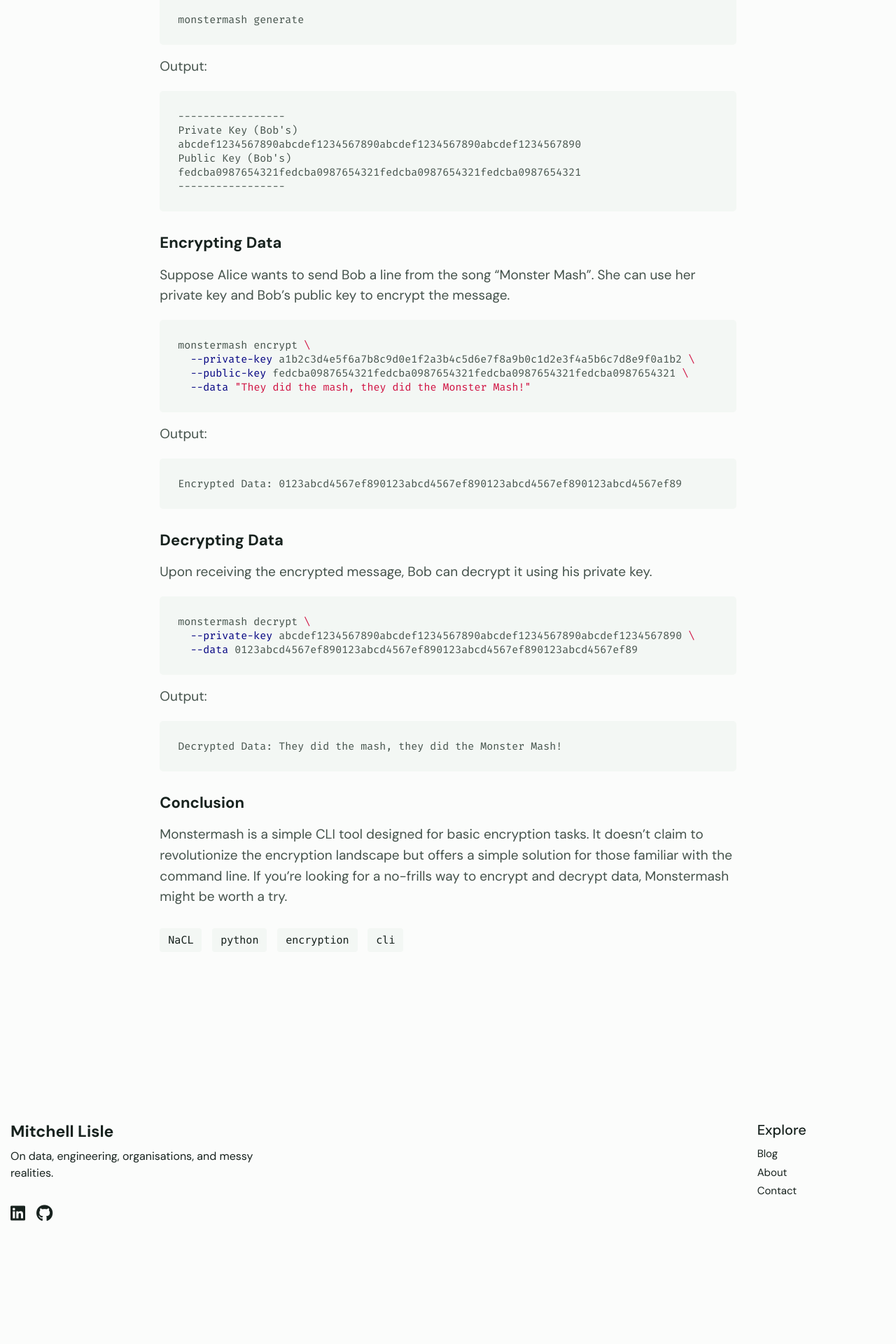
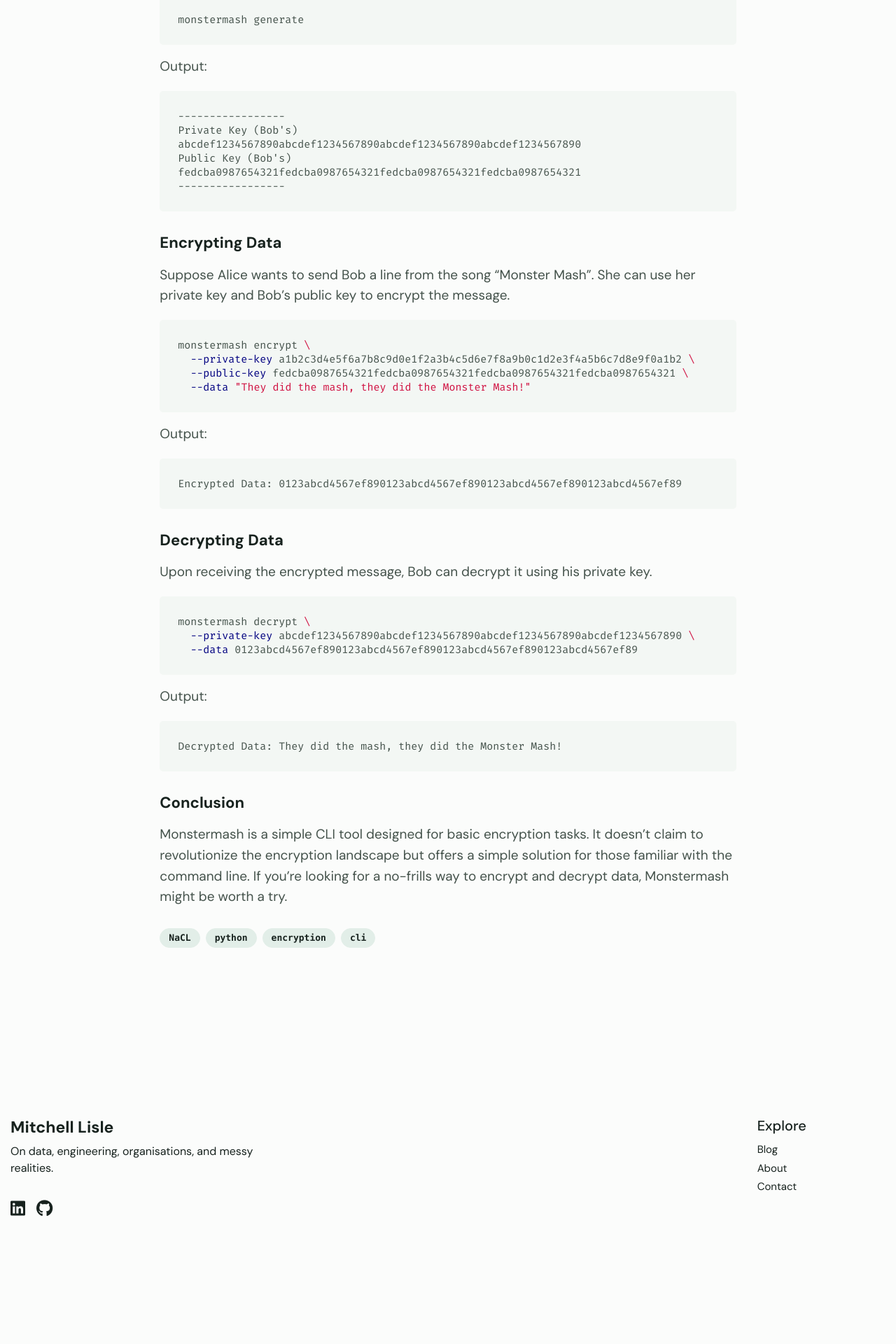
Before and after one commit to mitchelllisle/mitchelllisle.github.io, a Jekyll site: the page built from collections/_posts/2023-08-01-monstermash.md, in a window 1280 px wide. Shown: the part 1954-3874 px from the top of the page at 70% size. Built offline with Jekyll 4.4.1, drawn with Linux system fonts in a browser that asks for light colours.

Commit message:
Style tags as pill badges

```diff
--- a/_sass/theme/cards/_card-post.scss
+++ b/_sass/theme/cards/_card-post.scss
@@ -80,14 +80,27 @@
     font-size: 15px;
   }
   .card-categories {
-    display: inline-flex;
-    font-size: 12px;
+    display: flex;
+    flex-wrap: wrap;
+    gap: 8px;
+    font-size: 11px;
     font-family: $font-family-monospace;
-    > a {
-      background-color: var(--color-base-bg-2);
-      padding: 3px 7px;
-      border-radius: 2px;
-      margin-right: 10px;
+    .card-category {
+      display: inline-flex;
+      align-items: center;
+      color: var(--color-base-text-2);
+      background-color: var(--color-base-bg-3);
+      font-weight: 600;
+      line-height: 1.2;
+      padding: 4px 10px;
+      border: 1px solid var(--color-base-bg-3);
+      border-radius: 999px;
+      &:hover {
+        text-decoration: none;
+        color: var(--color-base-text);
+        background-color: var(--color-base-bg-2);
+        border-color: var(--color-base-text-2);
+      }
     }
   }
   .card-image {
--- a/_sass/theme/pages/_page-post.scss
+++ b/_sass/theme/pages/_page-post.scss
@@ -15,20 +15,27 @@
     }
   }
   .categories {
+    display: flex;
+    flex-wrap: wrap;
+    gap: 8px;
     .category-link {
-      display: inline-block;
-    a {
-        font-size: 15px;
-        background: var(--color-base-bg-2);
+      display: inline-flex;
+      a {
+        font-size: 13px;
+        background: var(--color-base-bg-3);
         color: var(--color-base-text);
         display: inline-flex;
+        align-items: center;
         font-family: $font-family-monospace;
+        font-weight: 600;
+        line-height: 1.1;
         padding: 6px 12px;
-        border-radius: $card-border-radius;
-        margin-right: 10px;
+        border: 1px solid var(--color-base-bg-3);
+        border-radius: 999px;
         &:hover {
           text-decoration: none;
-          background: var(--color-base-bg-3);
+          background: var(--color-base-bg-2);
+          border-color: var(--color-base-text-2);
         }
       }
     }
--- a/_sass/theme/pages/_page-project.scss
+++ b/_sass/theme/pages/_page-project.scss
@@ -13,9 +13,29 @@
   }
   .project-categories {
     margin-bottom: 40px;
+    display: flex;
+    flex-wrap: wrap;
+    gap: 10px;
+    .category-link {
+      display: inline-flex;
+    }
     a {
+      display: inline-flex;
+      align-items: center;
+      font-family: $font-family-monospace;
+      font-size: 13px;
       color: var(--color-base-text);
       font-weight: 600;
+      line-height: 1.1;
+      background: var(--color-base-bg-3);
+      padding: 6px 12px;
+      border: 1px solid var(--color-base-bg-3);
+      border-radius: 999px;
+      &:hover {
+        text-decoration: none;
+        background: var(--color-base-bg-2);
+        border-color: var(--color-base-text-2);
+      }
     }
   }
   .project-description {
```
